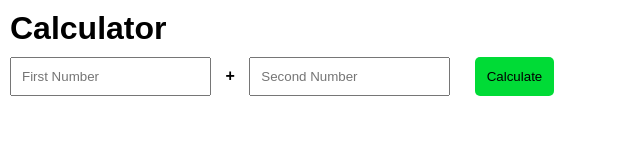
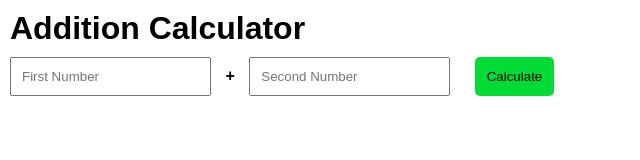
Before and after one commit to ariana124/simple_calculator, a website: page index.html in a window 1280 px wide. Shown: the whole page, without its empty margins (0-640 px from the left). Drawn offline with Linux system fonts and the light colour scheme.

Commit message:
renamed to Additon Calculator

```diff
--- a/index.html
+++ b/index.html
@@ -39,7 +39,7 @@
         </style>
     </head>
     <body>
-        <h1>Calculator</h1>
+        <h1>Addition Calculator</h1>
         <form action="/" method="post">
             <input type="text" name="num1" placeholder="First Number">
             <span>+</span>
```
